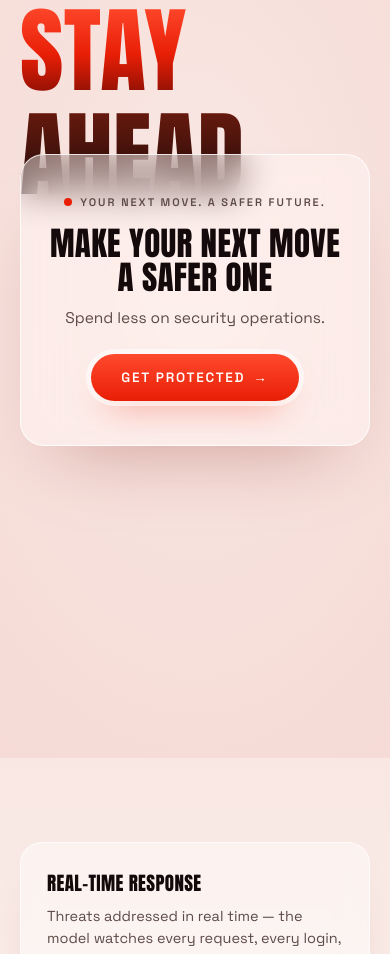
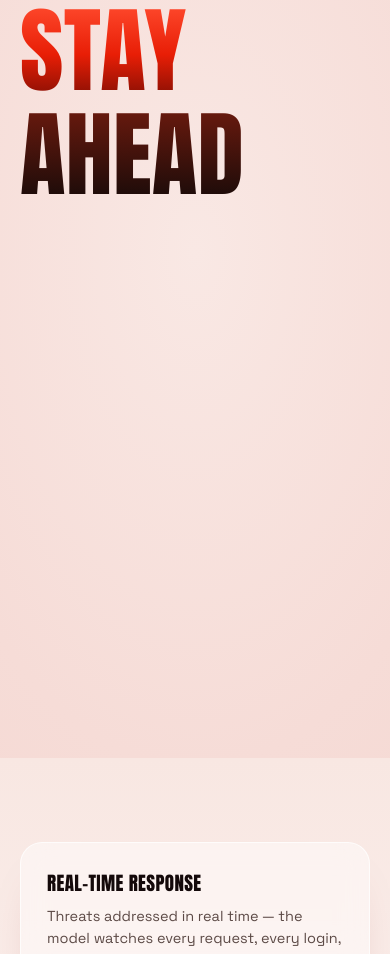
Before and after one commit to AshfanAnsari/cyber-ai, a plain HTML site: page index.html in a window 390 px wide. Shown: the part 930-1884 px from the top of the page. Drawn offline with Linux system fonts and the light colour scheme.

Commit message:
Replace index.html – remove frosted glass card from STAY AHEAD section

```diff
--- a/index.html
+++ b/index.html
@@ -194,7 +194,7 @@
       aspect-ratio:16/9;transform:translateX(-50%)}
   }
   /* type: two lines on the shared left axis x=7.9%. STAY shouts red, AHEAD is
-     the dark ground. No scaleY, no overlap — the card floats in the gap. */
+     the dark ground. No scaleY, no overlap. */
   /* Size note: the spec's 336px was its estimate of the reference's type.
      Measured in Anton (narrower advances than the reference's Thunder), the
      spec's own geometry — AHEAD's ink meeting the kiss axis at 55%, STAY's
@@ -216,33 +216,6 @@
     object-fit:contain;pointer-events:none;
     -webkit-mask-image:linear-gradient(180deg,#000 62%,transparent 96%);
             mask-image:linear-gradient(180deg,#000 62%,transparent 96%)}
-  /* card: 44% of frame on the centre axis x=36.9%, in front of the robot —
-     its right edge crosses the kiss axis (55%) and overlaps the robot's
-     left edge by ~62px. All content centre-aligned on the same axis. */
-  .stay-card{position:absolute;z-index:3;left:14.06cqw;top:15.21cqw;width:44.27cqw;height:26.98cqw;
-    display:flex;flex-direction:column;align-items:center;justify-content:center;text-align:center;
-    background:rgba(255,255,255,.38);border:1px solid rgba(255,255,255,.8);border-radius:1.458cqw;
-    padding:2.917cqw 3.333cqw;
-    backdrop-filter:blur(18px) saturate(1.25);-webkit-backdrop-filter:blur(18px) saturate(1.25);
-    box-shadow:0 40px 80px -40px rgba(122,13,3,.35)}
-  .stay-card .eyebrow{display:flex;align-items:center;justify-content:center;gap:.47cqw;
-    font-size:.677cqw;font-weight:600;letter-spacing:.24em;color:#5c4a46;margin-bottom:1.354cqw}
-  .stay-card .eyebrow::before{content:"";width:.417cqw;height:.417cqw;border-radius:50%;background:var(--red);flex:none}
-  /* 4.22cqw (81px at 1920), not the spec's 84: measured, "MAKE YOUR NEXT
-     MOVE" is 742px wide in Anton at 84px and the card's content box is
-     722px — at 84 it wraps to 3 lines. 81px keeps the spec's exact
-     two-line structure. */
-  .stay-card h2{font-family:var(--font-d);font-weight:400;font-size:4.22cqw;line-height:1.02;
-    letter-spacing:.01em;color:#14090B;margin-bottom:1.042cqw}
-  .stay-card p{font-size:.9375cqw;color:#5c4a46;margin-bottom:1.771cqw}
-  .btn-red{display:inline-flex;align-items:center;gap:.52cqw;color:#fff;border-radius:999px;
-    background:linear-gradient(180deg,#FF4A2D,#E81E06);
-    padding:.833cqw 1.771cqw;font-size:.729cqw;font-weight:600;letter-spacing:.13em;
-    box-shadow:0 0 0 .3125cqw rgba(255,255,255,.55), 0 18px 34px -16px rgba(232,30,6,.55);
-    transition:transform .3s,box-shadow .3s}
-  .btn-red:hover{transform:translateY(-2px);
-    box-shadow:0 0 0 .3125cqw rgba(255,255,255,.55), 0 24px 42px -16px rgba(232,30,6,.65)}
-
   /* ---------- features (the mini cards live here now, not inside .stay) ---------- */
   .features{position:relative;padding:clamp(64px,10vh,104px) 0 clamp(72px,11vh,110px);
     background:linear-gradient(180deg,#F8E7E2 0%,#FDF4F2 88%)}
@@ -369,21 +342,13 @@
       background:#fff;color:var(--ink);border-radius:999px;padding:.95em 2.2em;
       font-size:3.846cqw;font-weight:600;letter-spacing:.14em;white-space:nowrap;
       box-shadow:0 18px 40px -14px rgba(20,9,10,.30)}
-    /* stay ahead, phone: composed separately — type on the left axis, card
-       full width overlapping AHEAD's lower third, robot omitted */
+    /* stay ahead, phone: composed separately — type on the left axis,
+       robot omitted */
     .stay{height:auto;min-height:100svh;padding:72px 20px 80px}
     .stay-stage{position:relative;inset:auto}
     .stay-line{position:static;font-size:24.1vw}
     .stay-ahead{margin-top:10px}
     .stay-robot{display:none}
-    .stay-card{position:relative;left:auto;top:auto;width:100%;height:auto;
-      margin-top:-30px;padding:40px 26px 44px;border-radius:24px}
-    .stay-card .eyebrow{font-size:11px;letter-spacing:.18em;gap:8px;margin-bottom:18px} /* 11px/.18em keeps the eyebrow on ONE line at 350px wide — at 12px/.24em it wrapped and orphaned the dot */
-    .stay-card .eyebrow::before{width:8px;height:8px}
-    .stay-card h2{font-size:33px;margin-bottom:14px} /* spec says 40px, but at 40 the headline line is 353px in a 298px box and wraps to 3 lines — 33px keeps the two-line structure */
-    .stay-card p{font-size:15.5px;margin-bottom:26px}
-    .btn-red{font-size:13.5px;padding:15px 30px;gap:8px;
-      box-shadow:0 0 0 5px rgba(255,255,255,.55), 0 18px 34px -16px rgba(232,30,6,.55)}
     .mini-row{grid-template-columns:1fr}
     .tiers{grid-template-columns:1fr}
     .f-grid{grid-template-columns:1fr}
@@ -483,12 +448,6 @@
          srcset="assets/robot-rear-540.webp 540w, assets/robot-rear.webp 900w"
          sizes="(max-width: 760px) 1px, 39.4vw"
          alt="" aria-hidden="true" loading="lazy">
-    <div class="stay-card" data-reveal>
-      <div class="eyebrow">YOUR NEXT MOVE. A SAFER FUTURE.</div>
-      <h2>MAKE YOUR NEXT MOVE<br>A SAFER ONE</h2>
-      <p>Spend less on security operations.</p>
-      <a class="btn-red" href="#pricing">GET PROTECTED <span aria-hidden="true">→</span></a>
-    </div>
    </div>
   </section>
 
```
